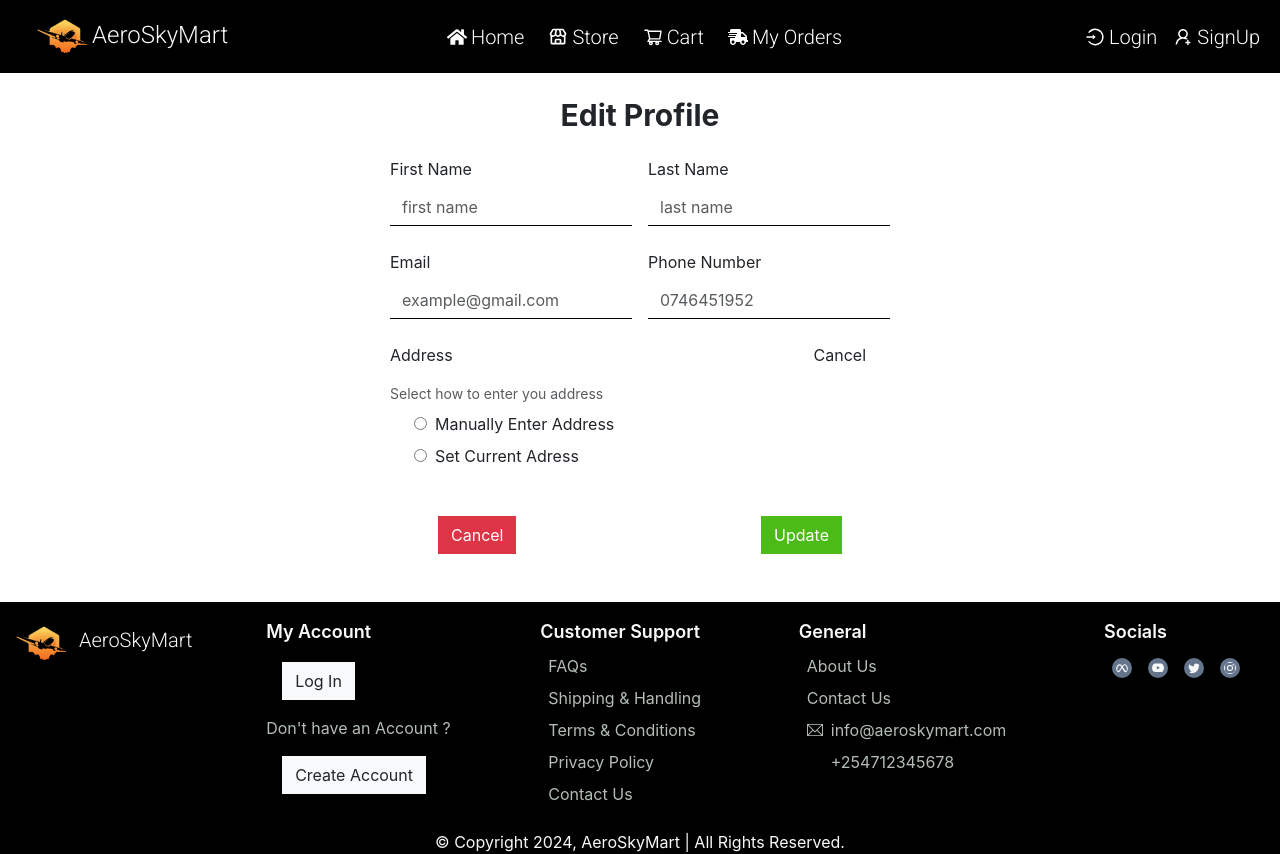
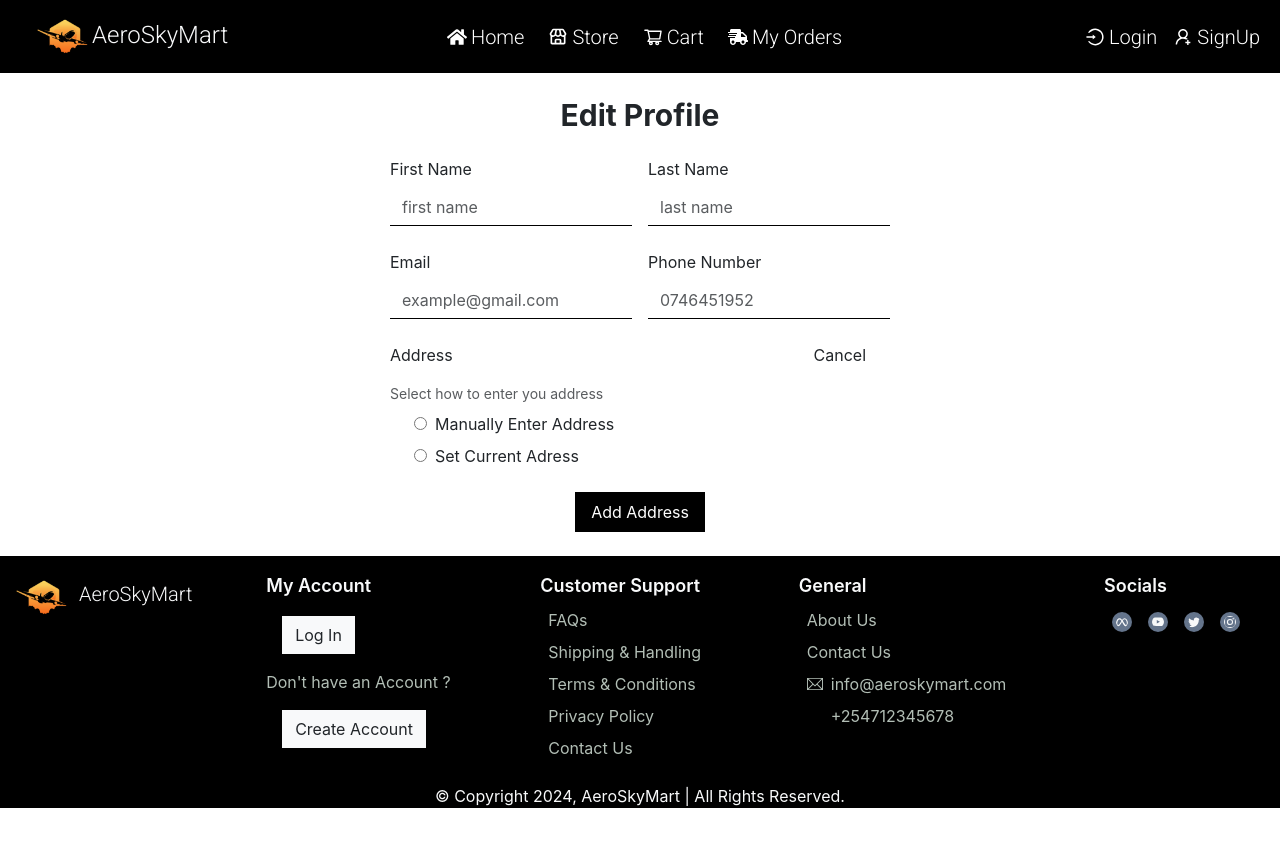
Before and after one commit to Osorabrian/AeroSkyMart, a React (Create React App) app: page /edit_profile in a window 1280 px wide. Both pictures are taken after a click on the element "Add Address". After the commit the page ends 808 px from the top, so only its background shows below. Built offline with nearby package versions, Linux system fonts and the light colour scheme; some icons are missing.

Commit message:
add conditional rendering in edit profile form

```diff
--- a/src/Components/MyProfile/EditProfile.js
+++ b/src/Components/MyProfile/EditProfile.js
@@ -43,8 +43,6 @@ export default function EditProfile(){
                     </div>
                 </div>
 
-                <div className='my-4'>
-
                     <div className='flex'>
                         <p>Address</p>
                         {!addAddress ? (
@@ -60,7 +58,8 @@ export default function EditProfile(){
                     </div>
 
                     { addAddress ? (
-                        <div className='my-3'>
+                        <form className='my-3'>
+
                             <p className='form-text mb-2'>Select how to enter you address</p>
 
                             <div className='mx-4 my-2 '>
@@ -84,7 +83,12 @@ export default function EditProfile(){
                                         </>
                                     )}
                             </div>
-                        </div>
+
+                            <div className='text-center my-4'>
+                                <button className='bg-[black] text-[white] border-0 px-3 py-2'>Add Address</button>
+                            </div>
+
+                        </form>
                         ):(
                         <>
                             <div className='p-3 shadow-lg my-3'>
@@ -96,15 +100,13 @@ export default function EditProfile(){
                                 <p className='text-[#318CE7]'>Work</p>
                                 <p className='text-sm'>Kawi House, South C, Nairobi County, Kenya.</p>
                             </div>
+
+                            <div className='justify-between flex mx-2 my-5'>
+                                <button className='btn btn-danger rounded-none' onClick={() => navigate('/my_profile')}>Cancel</button>
+                                <button type='submit' className='btn bg-[#4cbb17] text-white rounded-none'>Update</button>
+                            </div>
                         </>
-                    )}
-
-                </div>
-
-                <div className='justify-between flex mx-5 my-5'>
-                    <button className='btn btn-danger rounded-none' onClick={() => navigate('/my_profile')}>Cancel</button>
-                    <button type='submit' className='btn bg-[#4cbb17] text-white rounded-none'>Update</button>
-                </div>
+                )}
 
             </form>
         </div>
```
